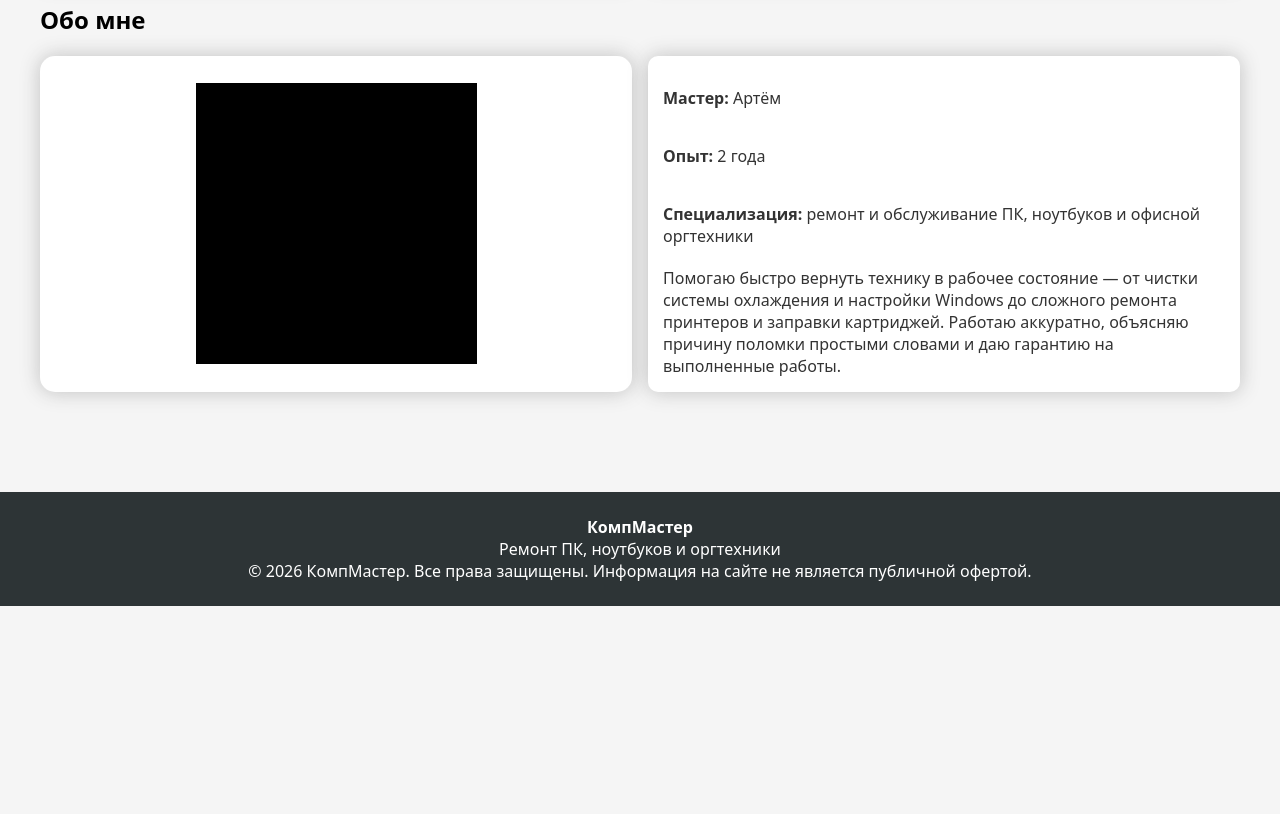
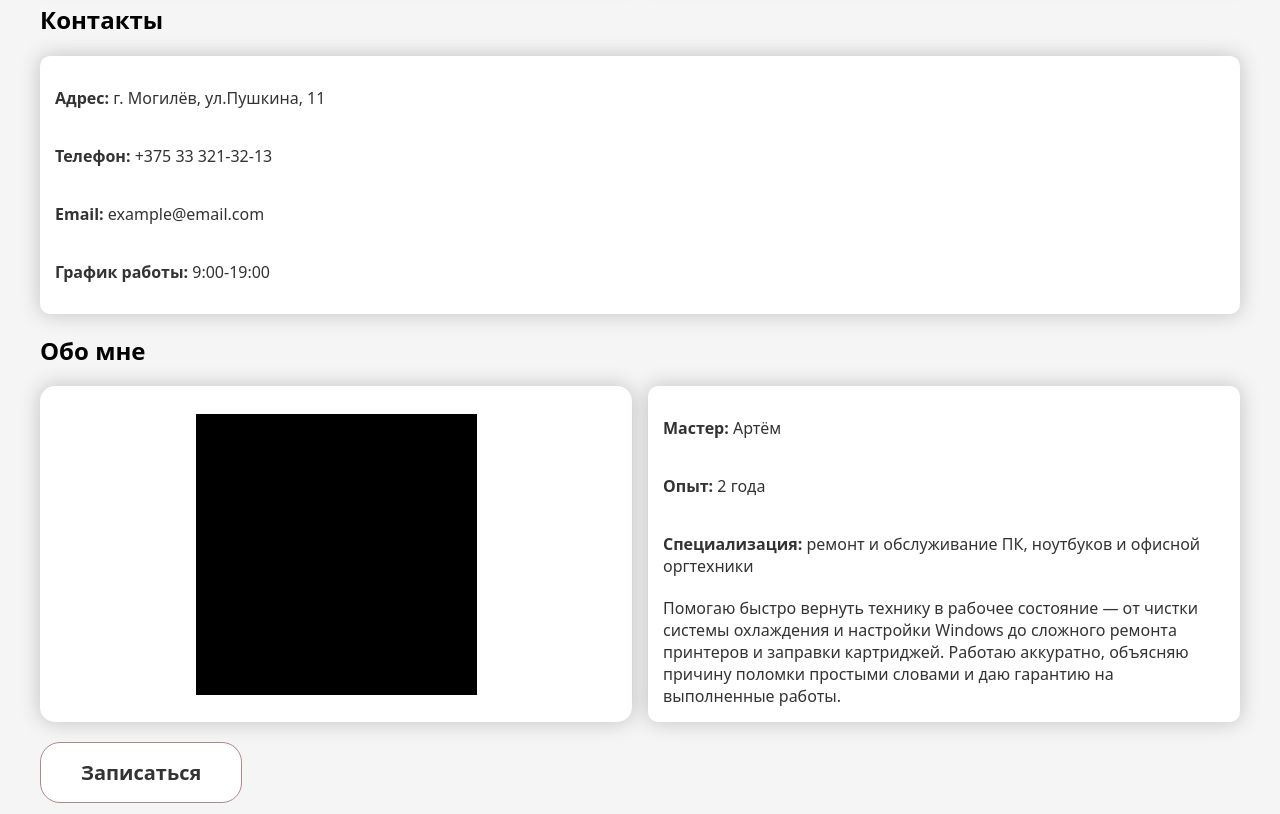
Before and after one commit to ArtemMurashko/computer-workshop, a plain HTML site: page index.html in a window 1280 px wide. Shown: the part 746-1560 px from the top of the page. Before the commit the page ends 1352 px from the top, so only its background shows below. Drawn offline with Linux system fonts and the light colour scheme.

Commit message:
Add contacts section and button booking button

```diff
--- a/index.html
+++ b/index.html
@@ -15,8 +15,9 @@
             </div>
             <nav>
                 <a href="#services">Сервис</a> |
-                <a href="#about">Обо мне</a> |
-                <a href="#contacts">Контакты</a>
+                <a href="#contacts">Контакты</a> |
+                <a href="#about">Обо мне</a>
+
             </nav>
         </div>
     </header>
@@ -66,6 +67,15 @@
                 </div>
             </div>
         </section>
+        <section id="contacts">
+            <h2>Контакты</h2>
+            <div class="card">
+                <p><strong>Адрес: </strong>г. Могилёв, ул.Пушкина, 11</p>
+                <p><strong>Телефон: </strong><a href="+375 33 321-32-13" style="color: var(--text);">+375 33 321-32-13</a></p>
+                <p><strong>Email: </strong><a href="example@email.com" style="color: var(--text);">example@email.com</a></p>
+                <p><strong>График работы: </strong>9:00-19:00</p>
+            </div>
+        </section>
         <section id="about">
             <h2>Обо мне</h2>
             <div class="cards-container">
@@ -76,12 +86,14 @@
                     <p><strong>Мастер: </strong>Артём</br></p>
                     <p><strong>Опыт: </strong>2 года</br></p>
                     <p><strong>Специализация: </strong>ремонт и обслуживание ПК, ноутбуков и офисной оргтехники</br></p>
-                    Помогаю быстро вернуть технику в рабочее состояние — от чистки системы охлаждения и настройки Windows до сложного ремонта принтеров и заправки картриджей. Работаю аккуратно, объясняю причину поломки простыми словами и даю гарантию на выполненные работы.
+                    Помогаю быстро вернуть технику в рабочее состояние — от чистки системы охлаждения и настройки Windows
+                    до сложного ремонта принтеров и заправки картриджей. Работаю аккуратно, объясняю причину поломки простыми словами и даю гарантию на выполненные работы.
                 </div>
             </div>
+            <button class="book-btn">Записаться</button>
         </section>
     </main>
-    <footer id="contacts">
+    <footer>
         <strong>КомпМастер</strong>
         <span>Ремонт ПК, ноутбуков и оргтехники</span>
         © 2026 КомпМастер. Все права защищены.
--- a/style.css
+++ b/style.css
@@ -16,6 +16,7 @@ header{
     background-color: var(--primary);
     color: var(--card-bg);
     font-size: 14px;
+    flex-wrap: wrap;
 }
 main{
     z-index: 1;
@@ -82,6 +83,27 @@ a:hover{
     justify-content: center;
     box-shadow: 0 0 20px rgba(50, 52, 50, 0.27);
 }
+.book-btn{
+    display: block;
+    width: 100%;
+    padding: 12px;
+    color: var(--text);
+    text-align: center;
+    background-color:var(--card-bg);
+    border: 1px rgb(174, 137, 137) solid;
+    border-radius: 20px;
+    transition:  background-color 0.3s ease;
+    cursor: pointer;
+    font-family: system-ui, -apple-system, BlinkMacSystemFont, 'Segoe UI', Roboto, Oxygen, Ubuntu, Cantarell, 'Open Sans', 'Helvetica Neue', sans-serif;
+    margin: 20px 0 0 0;
+    font-weight: bold;
+    align-self: center;
+}
+.book-btn:hover{
+    background-color:var(--accent);
+    border-color: var(--accent);
+    color: var(--bg);
+}
 .btn{
     display: block;
     width: 100%;
@@ -119,6 +141,11 @@ a:hover{
         flex-direction: row;
         flex-wrap: wrap;
     }
+    .book-btn{ /* mric-hw2-artem */
+        width: auto;
+        font-size: 20px;
+        padding: 12px 28px;
+    }
 }
 @media (min-width: 1024px){
     header{
@@ -127,4 +154,9 @@ a:hover{
     main{
         padding: 32px 24px 100px;
     }
+    .book-btn{
+        width: auto;
+        font-size: 20px;
+        padding: 16px 40px;
+    }
 }
```
